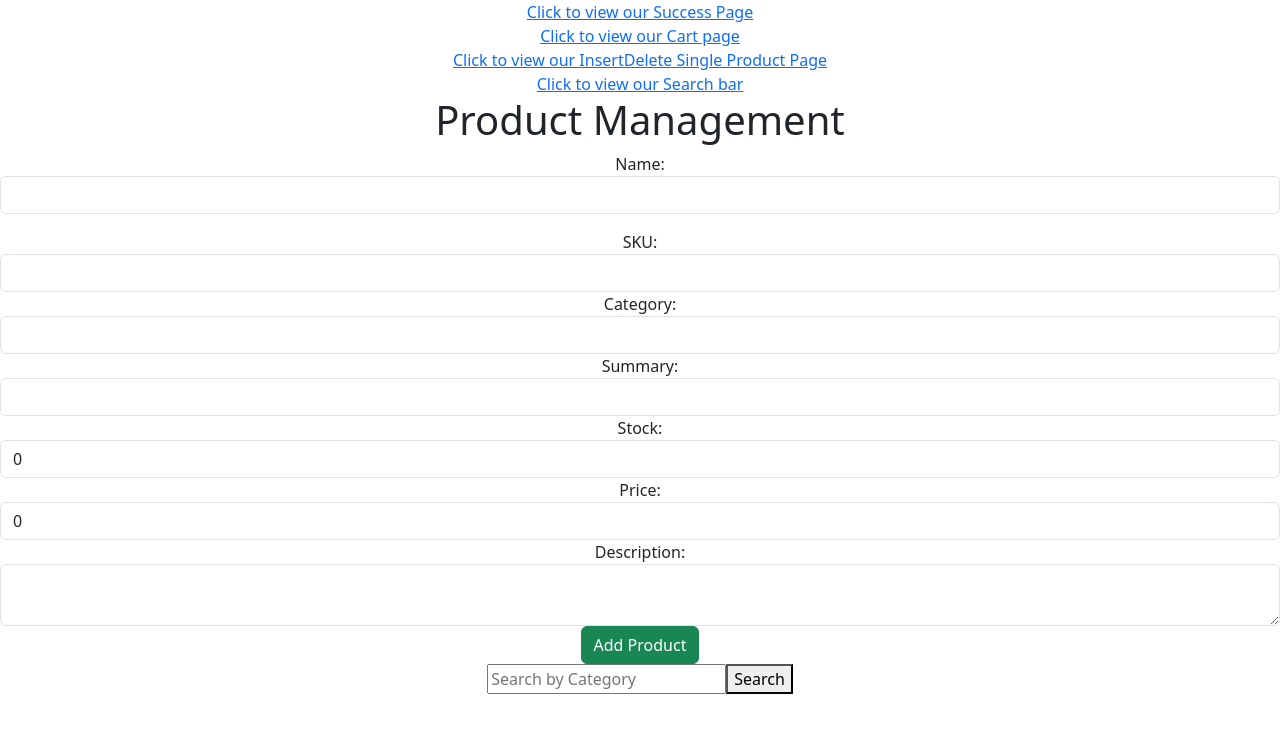
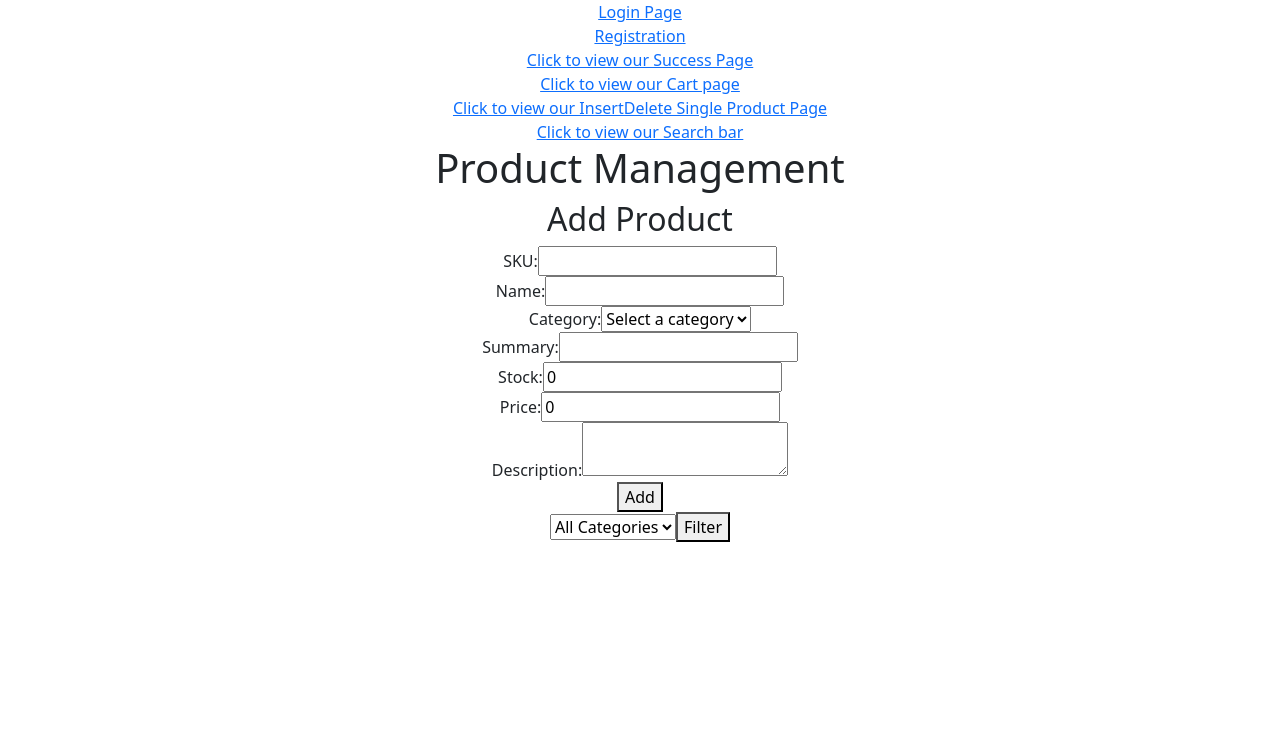
Before and after one commit to Infoston/projects, a React (Create React App) app: page / in a window 1280 px wide. Shown: the top 732 px of the page. Built offline with nearby package versions, Linux system fonts and the light colour scheme.

Commit message:
authentication

```diff
--- /dev/null
+++ b/src/component/login.js
@@ -0,0 +1,60 @@
+import React, { useState } from 'react';
+import { useNavigate } from 'react-router-dom';
+const Login = () => {
+  const navigate = useNavigate();
+  const [formData, setFormData] = useState({
+    username: '',
+    password: '',
+  });
+
+  const handleInputChange = (e) => {
+
+    const { name, value } = e.target;
+    setFormData({
+      ...formData,
+      [name]: value,
+    });
+  };
+
+  const handleLogin = (e) => {
+    e.preventDefault();
+    const users = JSON.parse(localStorage.getItem('users')) || [];
+    const user = users.find(
+
+      (u) => u.username === formData.username && u.password === formData.password
+
+    );
+
+    if (user) {
+      alert('Login successful!');
+
+      navigate("/")
+    } else {
+      alert('Invalid credentials');
+    }
+  };
+
+  return (
+    <div>
+      <h2>Login</h2>
+      <input
+        type="text"
+        name="username"
+        placeholder="Username"
+        value={formData.username}
+        onChange={handleInputChange}
+      />
+      <input
+        type="password"
+        name="password"
+        placeholder="Password"
+        value={formData.password}
+        onChange={handleInputChange}
+      />
+      <button onClick={handleLogin}>Login</button>
+
+    </div>
+  );
+};
+
+export default Login;
--- /dev/null
+++ b/src/component/register.js
@@ -0,0 +1,59 @@
+import React, { useState } from 'react';
+
+import { useNavigate } from 'react-router-dom';
+const Registration = () => {
+  const navigate = useNavigate();
+  const [formData, setFormData] = useState({
+    firstname:'',
+
+    username: '',
+    password: '',
+  });
+
+  const handleInputChange = (e) => {
+    const { name, value } = e.target;
+    setFormData({
+      ...formData,
+      [name]: value,
+    });
+  };
+
+  const handleRegistration = () => {
+    const users = JSON.parse(localStorage.getItem('users')) || [];
+    users.push(formData);
+
+    localStorage.setItem('users', JSON.stringify(users));
+    alert("You have been registered successfully");
+    navigate("/login")
+  };
+
+  return (
+    <div>
+      <h2>Registration</h2>
+      <label htmlFor="firstName">First Name: </label>
+      <input type='text' id='firstName' name='firstname' onChange={handleInputChange} /><br/>
+      <label htmlFor="username">User Name: </label>
+      <input
+        type="text"
+        name="username"
+
+        value={formData.username}
+        onChange={handleInputChange}
+      /><br/>
+      <label htmlFor="password">Pass  Word: </label>
+      <input
+        type="password"
+        name="password"
+
+        value={formData.password}
+        onChange={handleInputChange}
+      /><br/>
+      <button onClick={handleRegistration}>Register</button>
+      {/* <button >Already Have an Account Please click here to Login</button>
+      navigate("/login") */}
+    </div>
+
+  );
+};
+
+export default Registration;
--- a/src/product.js
+++ b/src/product.js
@@ -1,55 +1,4 @@
-// import React from 'react';
-// import { useState } from 'react';
-// import ProductForm from './productform';
-// import { Link } from "react-router-dom";
-// import ProductList from './productlist';
-// function Product(){
-// const [products, setProducts] = useState([]);
-//   const [productToEdit, setProductToEdit] = useState(null);
 
-//   const addProduct = (product) => {
-//     setProducts([...products, product]);
-//   };
-
-//   const updateProduct = (product) => {
-//     const updatedProducts = products.map((p) => (p.sku === product.sku ? product : p));
-//     setProducts(updatedProducts);
-//     setProductToEdit(null);
-//   };
-
-//   const editProduct = (sku) => {
-//     const product = products.find((p) => p.sku === sku);
-//     setProductToEdit(product);
-//   };
-
-//   const cancelEdit = () => {
-//     setProductToEdit(null);
-//   };
-
-//   const deleteProduct = (sku) => {
-//     const updatedProducts = products.filter((product) => product.sku !== sku);
-//     setProducts(updatedProducts);
-//   };
-//   return (
-//     <div>
-//         <Link to=""></Link>
-
-//       <Link to="successpage">Click to view our Success Page</Link><br/>
-//       <Link to="cart">Click to view our Cart page</Link><br/>
-//       <Link to="InsertDelete">Click to view our InsertDlete Sigle Product Page</Link><br/>
-//       <Link to="search">Click to view our Search bar</Link>
-//     <h1>Product Management</h1>
-//     <ProductForm
-//       productToEdit={productToEdit}
-//       onAddProduct={addProduct}
-//       onUpdateProduct={updateProduct}
-//       onCancelEdit={cancelEdit}
-//     />
-//     <ProductList products={products} onEditProduct={editProduct} onDeleteProduct={deleteProduct} />
-//   </div>
-//   );
-// }
-// export default Product;
 import React, { useState } from 'react';
 import ProductForm from './productform';
 import { Link } from "react-router-dom";
@@ -59,6 +8,9 @@ function Product() {
   const [products, setProducts] = useState([]);
   const [productToEdit, setProductToEdit] = useState(null);
   const [categoryFilter, setCategoryFilter] = useState('');
+
+
+  const categories = ['Category A', 'Category B', 'Category C', 'Category D'];
 
   const addProduct = (product) => {
     setProducts([...products, product]);
@@ -85,21 +37,18 @@ function Product() {
   };
 
   const filterProducts = () => {
-
     if (categoryFilter === '') {
       return products;
     } else {
-
-    //    return products.filter((product) => product.category.toLowerCase().includes((product.filterProducts.toLowerCase)));
-     return products.filter((product) => product.category === categoryFilter);
-
+      return products.filter((product) => product.category === categoryFilter);
     }
   };
 
   return (
     <div>
       <Link to=""></Link>
-
+      <Link to="login">Login Page</Link><br/>
+      <Link to="register">Registration</Link><br/>
       <Link to="successpage">Click to view our Success Page</Link><br />
       <Link to="cart">Click to view our Cart page</Link><br />
       <Link to="InsertDelete">Click to view our InsertDelete Single Product Page</Link><br />
@@ -111,23 +60,29 @@ function Product() {
         onAddProduct={addProduct}
         onUpdateProduct={updateProduct}
         onCancelEdit={cancelEdit}
+        categories={categories}
       />
 
       <div>
-        <input
-          type="text"
-          placeholder="Search by Category"
+        <select
           value={categoryFilter}
           onChange={(e) => setCategoryFilter(e.target.value)}
-        />
-        <button onClick={filterProducts}>Search</button>
-
+        >
+          <option value="">All Categories</option>
+          {categories.map((category, index) => (
+            <option key={index} value={category}>
+              {category}
+            </option>
+          ))}
+        </select>
+        <button onClick={filterProducts}>Filter</button>
       </div>
 
       <ProductList
         products={filterProducts()}
         onEditProduct={editProduct}
         onDeleteProduct={deleteProduct}
+        categoryFilter={categoryFilter}
       />
     </div>
   );
--- a/src/productform.js
+++ b/src/productform.js
@@ -1,9 +1,8 @@
 import React, { useState, useEffect } from 'react';
-
-function ProductForm({ productToEdit, onAddProduct, onUpdateProduct }) {
+function ProductForm({ productToEdit, onAddProduct, onUpdateProduct, onCancelEdit, categories }) {
   const [product, setProduct] = useState({
+    sku: '',
     name: '',
-    sku: '',
     category: '',
     summary: '',
     stock: 0,
@@ -24,14 +23,16 @@ function ProductForm({ productToEdit, onAddProduct, onUpdateProduct }) {
 
   const handleSubmit = (e) => {
     e.preventDefault();
+
     if (productToEdit) {
       onUpdateProduct(product);
     } else {
       onAddProduct(product);
     }
+
     setProduct({
+      sku: '',
       name: '',
-      sku: '',
       category: '',
       summary: '',
       stock: 0,
@@ -41,49 +42,46 @@ function ProductForm({ productToEdit, onAddProduct, onUpdateProduct }) {
   };
 
   return (
+    <div>
+      <h2>{productToEdit ? 'Edit Product' : 'Add Product'}</h2>
       <form onSubmit={handleSubmit}>
-
-      <div className="mb-3">
-        <label htmlFor="name">Name:</label>
-        <input type="text" className="form-control" id="name" name="name" value={product.name} onChange={handleChange}  />
+        <div>
+          <label>SKU:</label>
+          <input type="text" name="sku" value={product.sku} onChange={handleChange} />
         </div>
-
-      <div className="form-group">
-        <label htmlFor="sku">SKU:</label>
-        <input type="text" className="form-control" id="sku" name="sku" value={product.sku} onChange={handleChange}  />
+        <div>
+          <label>Name:</label>
+          <input type="text" name="name" value={product.name} onChange={handleChange} />
         </div>
-
-       <div className="form-group">
-        <label htmlFor="category">Category:</label>
-        <input type="text" className="form-control" id="category" name="category" value={product.category} onChange={handleChange}  />
+        <div>
+          <label>Category:</label>
+          <select name="category" value={product.category} onChange={handleChange}>
+            <option value="">Select a category</option>
+            {categories.map((category, index) => (
+              <option key={index} value={category}>{category}</option>
+            ))}
+          </select>
         </div>
-
-
-
-      <div className="form-group">
-        <label htmlFor="summary">Summary:</label>
-        <input type="text" className="form-control" id="summary" name="summary" value={product.summary} onChange={handleChange}  />
+        <div>
+          <label>Summary:</label>
+          <input type="text" name="summary" value={product.summary} onChange={handleChange} />
         </div>
-
-
-      <div className="form-group">
-        <label htmlFor="stock">Stock:</label>
-        <input type="number" className="form-control" id="stock" name="stock" value={product.stock} onChange={handleChange} />
+        <div>
+          <label>Stock:</label>
+          <input type="number" name="stock" value={product.stock} onChange={handleChange} />
         </div>
-
-      <div className="form-group">
-        <label htmlFor="price">Price:</label>
-        <input type="number" className="form-control" id="price" name="price" value={product.price} onChange={handleChange}  />
+        <div>
+          <label>Price:</label>
+          <input type="number" name="price" value={product.price} onChange={handleChange} />
         </div>
-
-      <div className="form-group">
-        <label htmlFor="description">Description:</label>
-        <textarea className="form-control" id="description" name="description" value={product.description} onChange={handleChange}  />
+        <div>
+          <label>Description:</label>
+          <textarea name="description" value={product.description} onChange={handleChange} />
         </div>
-
-      <button type="submit" className="btn btn-success">{productToEdit ? 'Update Product' : 'Add Product'}</button>
+        <button type="submit">{productToEdit ? 'Update' : 'Add'}</button>
+        {productToEdit && <button type="button" onClick={onCancelEdit}>Cancel</button>}
       </form>
-
+    </div>
   );
 }
 
--- a/src/productlist.js
+++ b/src/productlist.js
@@ -1,10 +1,16 @@
+
+
+
 import React from 'react';
 
-function ProductList({ products, onEditProduct, onDeleteProduct }) {
+function ProductList({ products, onEditProduct, onDeleteProduct, categoryFilter }) {
+  const filteredProducts = categoryFilter
+    ? products.filter(product => product.category === categoryFilter)
+    : products;
 
   return (
     <div className="row">
-      {products.map((product) => (
+      {filteredProducts.map((product) => (
         <div key={product.sku} className="col-lg-3 col-md-4 mb-4">
           <div className="card">
             <div className="card-body">
--- /dev/null
+++ b/src/userdatabase.js
@@ -0,0 +1,4 @@
+const authorizedUsers = [
+    { username: 'radhiga', password: '123' },
+    { username: 'infoston', password: '123' },
+  ];
```
Also changed, not shown: src/App.js (+4 -25 lines). Lines whose indentation alone changed are shown as unchanged.
